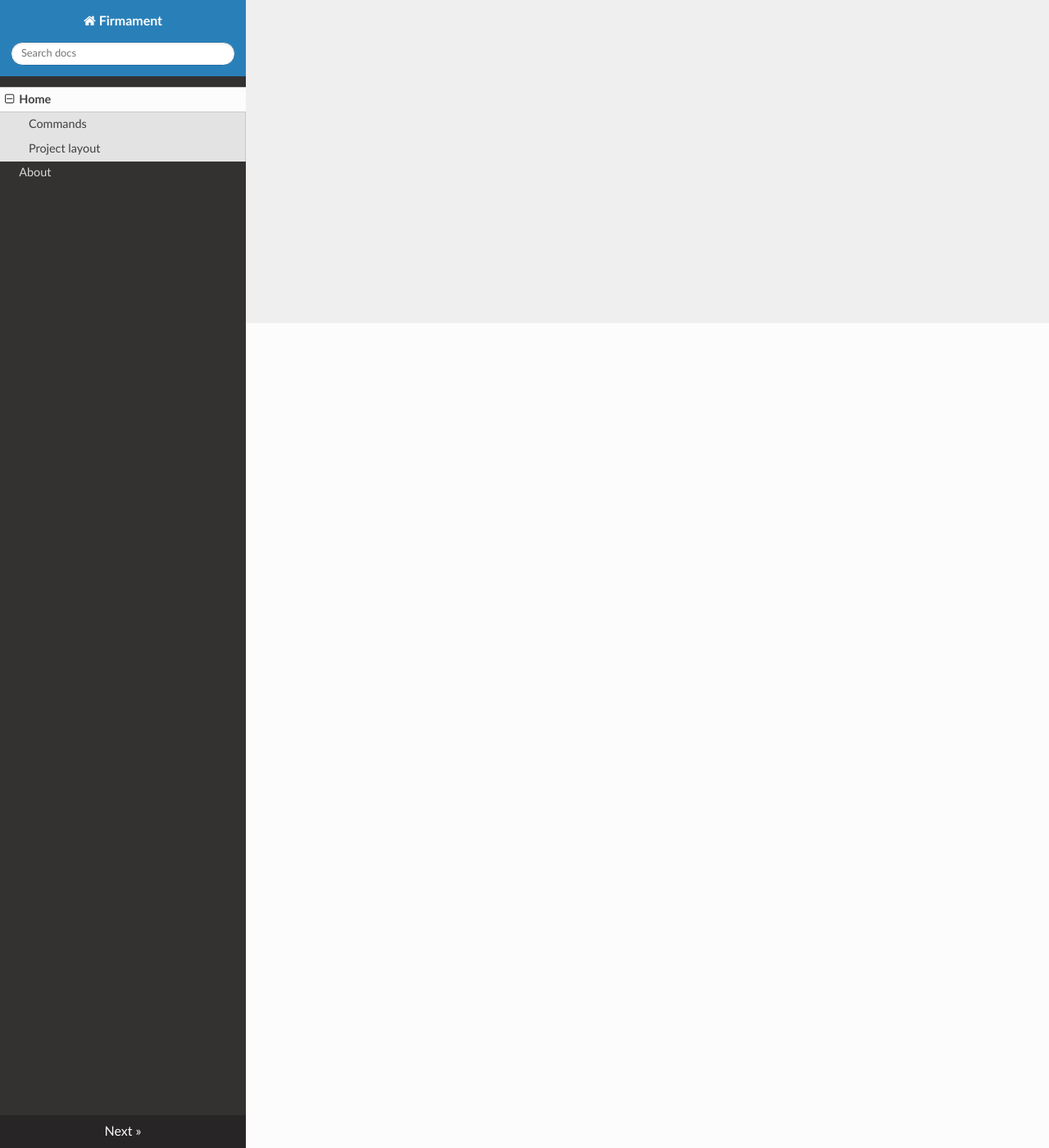
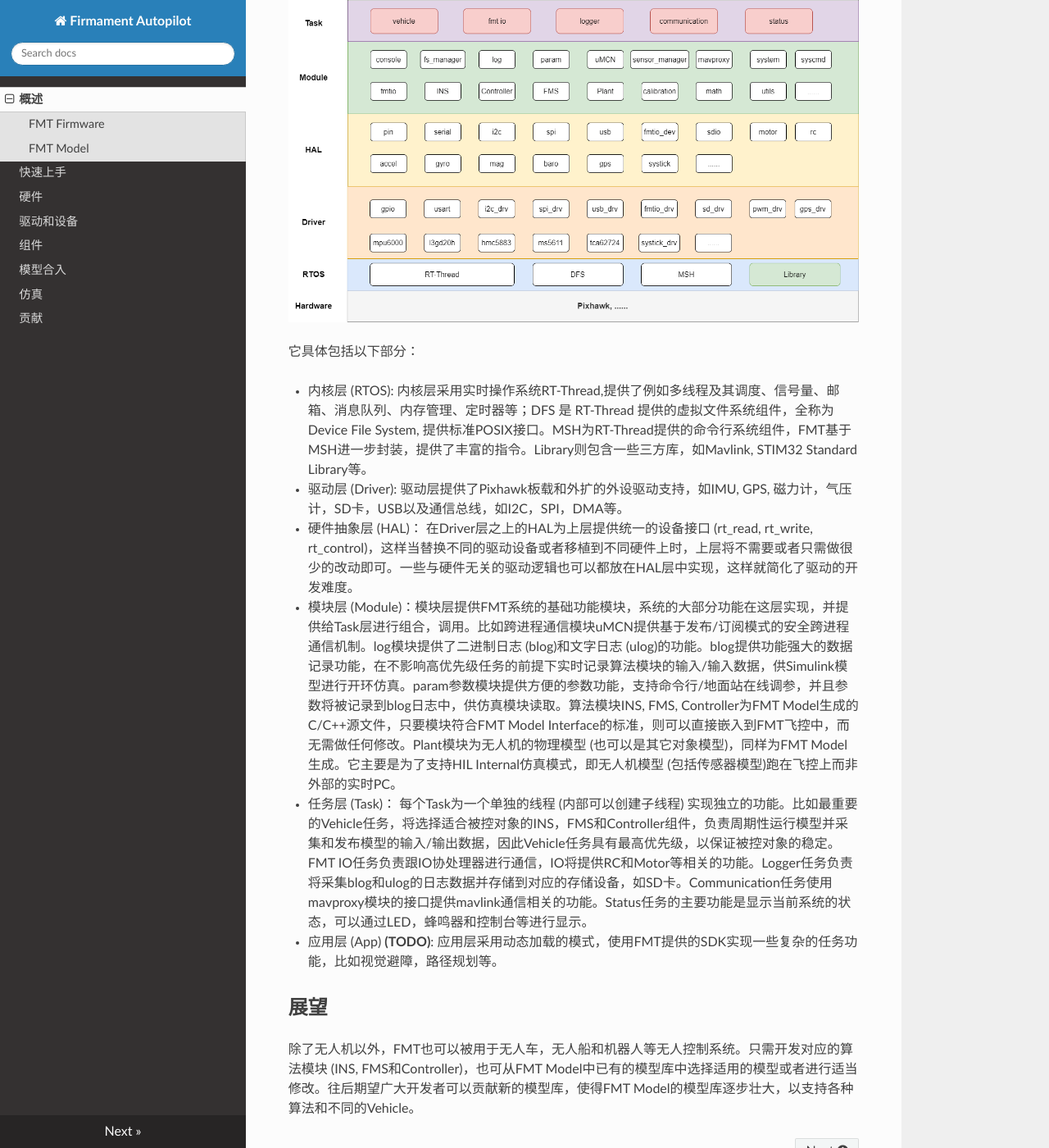
Before and after one commit to hcx19971201/doc_src, an MkDocs documentation site: the page built from docs/index.md, in a window 1280 px wide and 1400 px high, scrolled down 1006 px. Shown: the whole window at 82% size. Built offline with MkDocs 1.6.1, drawn with Linux system fonts in a browser that asks for light colours; nearby versions of some CDN libraries; some of the changed text lies outside the part shown.

Commit message:
update index.md and create a content

```diff
--- a/docs/index.md
+++ b/docs/index.md
@@ -1,17 +1,29 @@
-# Welcome to Firmament
+# Firmament概述
 
-For full documentation visit [mkdocs.org](https://mkdocs.org).
+Firmament (FMT) 是一款专为基于模型开发 (MBD, Model Based Design) 而设计的开源飞控系统。FMT主要包括两部分：
 
-## Commands
+- [FMT Firmware](https://github.com/FirmamentPilot/FMT_Firmware)：嵌入式飞控系统。提供安全稳定的嵌入式功能以及针对MBD开发而需要的功能模块和系统框架。
+- [FMT Model](https://github.com/FirmamentPilot/FMT_Model)：基于模型设计的算法模块。可以直接生成C/C++源码并嵌入飞控系统中。除此之外，FMT Model还提供强大的仿真功能，如模型在环仿真 (MIL)，硬件在环仿真 (HIL) 和开环仿真 (Open Loop Simulation)。
 
-* `mkdocs new [dir-name]` - Create a new project.
-* `mkdocs serve` - Start the live-reloading docs server.
-* `mkdocs build` - Build the documentation site.
-* `mkdocs help` - Print this help message.
+## FMT Firmware
+FMT Firmware主要用C语言编写，代码简洁易用。高度模块化的架构设计，使得代码移植和算法模块替换变得简单。FMT飞控基于Pixhawk V2的硬件进行开发，包括FMU(stm32F427)和IO(stm32F103)两个部分的固件。FMT支持Mavlink 1.0/2.0，所以可以支持主流的地面站，如QGC等。除此之外，FMT与其它主要开源飞控的主要区别之一在于其高度契合MBD的开发模式，能够基于Simulink快速设计，部署和验证你的算法模块。
 
-## Project layout
+## FMT Model
+FMT Model为Simulink编写的算法模块，对于飞控系统来说，主要包含导航系统(INS)，飞行管理系统(FMS)和控制系统(Controller)三大算法模块。FMT Model通过Simulink Embedded Coder生成C/C++代码，只需简单copy到FMT Firmware相关模块中，即可完成算法的嵌入，而无需修改飞控的代码 (只要遵循FMT Model Interface标准)。FMT Model还包含无人机的物理模型(Plant)，从而可以支持模型在环仿真(MIL)和硬件在环仿真(HIL)，其它模型，如固定翼，VTOL等模型也会逐渐支持 (欢迎大家贡献！)。结合飞控系统的实时日志功能，可以将日志数据导入模型进行开环仿真(Open Loop Simulation)，得到和在硬件上运行完全一致的仿真结果。
 
-    mkdocs.yml    # The configuration file.
-    docs/
-        index.md  # The documentation homepage.
-        ...       # Other markdown pages, images and other files.
+# Firmament架构
+FMT采用**分层设计模式，使得层与层，模块与模块之间去耦合，各个模块可以单独加载或删除**。 FMT架构如下图所示。
+
+![fmt_structure](img/fmt_structure.png)
+
+它具体包括以下部分：
+
+- 内核层 (RTOS): 内核层采用实时操作系统RT-Thread,提供了例如多线程及其调度、信号量、邮箱、消息队列、内存管理、定时器等；DFS 是 RT-Thread 提供的虚拟文件系统组件，全称为 Device File System, 提供标准POSIX接口。MSH为RT-Thread提供的命令行系统组件，FMT基于MSH进一步封装，提供了丰富的指令。Library则包含一些三方库，如Mavlink, STIM32 Standard Library等。
+- 驱动层 (Driver): 驱动层提供了Pixhawk板载和外扩的外设驱动支持，如IMU, GPS, 磁力计，气压计，SD卡，USB以及通信总线，如I2C，SPI，DMA等。
+- 硬件抽象层 (HAL)： 在Driver层之上的HAL为上层提供统一的设备接口 (rt_read, rt_write, rt_control)，这样当替换不同的驱动设备或者移植到不同硬件上时，上层将不需要或者只需做很少的改动即可。一些与硬件无关的驱动逻辑也可以都放在HAL层中实现，这样就简化了驱动的开发难度。
+- 模块层 (Module)：模块层提供FMT系统的基础功能模块，系统的大部分功能在这层实现，并提供给Task层进行组合，调用。比如跨进程通信模块uMCN提供基于发布/订阅模式的安全跨进程通信机制。log模块提供了二进制日志 (blog)和文字日志 (ulog)的功能。blog提供功能强大的数据记录功能，在不影响高优先级任务的前提下实时记录算法模块的输入/输入数据，供Simulink模型进行开环仿真。param参数模块提供方便的参数功能，支持命令行/地面站在线调参，并且参数将被记录到blog日志中，供仿真模块读取。算法模块INS, FMS, Controller为FMT Model生成的C/C++源文件，只要模块符合FMT Model Interface的标准，则可以直接嵌入到FMT飞控中，而无需做任何修改。Plant模块为无人机的物理模型 (也可以是其它对象模型)，同样为FMT Model生成。它主要是为了支持HIL Internal仿真模式，即无人机模型 (包括传感器模型)跑在飞控上而非外部的实时PC。
+- 任务层 (Task)： 每个Task为一个单独的线程 (内部可以创建子线程) 实现独立的功能。比如最重要的Vehicle任务，将选择适合被控对象的INS，FMS和Controller组件，负责周期性运行模型并采集和发布模型的输入/输出数据，因此Vehicle任务具有最高优先级，以保证被控对象的稳定。FMT IO任务负责跟IO协处理器进行通信，IO将提供RC和Motor等相关的功能。Logger任务负责将采集blog和ulog的日志数据并存储到对应的存储设备，如SD卡。Communication任务使用mavproxy模块的接口提供mavlink通信相关的功能。Status任务的主要功能是显示当前系统的状态，可以通过LED，蜂鸣器和控制台等进行显示。
+- 应用层 (App)  **(TODO)**: 应用层采用动态加载的模式，使用FMT提供的SDK实现一些复杂的任务功能，比如视觉避障，路径规划等。
+
+## 展望
+除了无人机以外，FMT也可以被用于无人车，无人船和机器人等无人控制系统。只需开发对应的算法模块 (INS, FMS和Controller)，也可从FMT Model中已有的模型库中选择适用的模型或者进行适当修改。往后期望广大开发者可以贡献新的模型库，使得FMT Model的模型库逐步壮大，以支持各种算法和不同的Vehicle。
--- a/mkdocs.yml
+++ b/mkdocs.yml
@@ -1,5 +1,11 @@
-site_name: Firmament
+site_name: Firmament Autopilot
 nav:
-    - Home: index.md
-    - About: about.md
+    - 概述: index.md
+    - 快速上手: getting_started.md
+    - 硬件: hardware.md
+    - 驱动和设备: device.md
+    - 组件: module.md
+    - 模型合入: mbd.md
+    - 仿真: simulation.md
+    - 贡献: contribute.md
 theme: readthedocs
```
Also changed, not shown: docs/about.md (deleted, +0 -70 lines), docs/contribute.md (added), docs/device.md (added), docs/getting_started.md (added), docs/hardware.md (added), docs/img/fmt_structure.png (added), docs/mbd.md (added), docs/module.md (added), docs/simulation.md (added).
